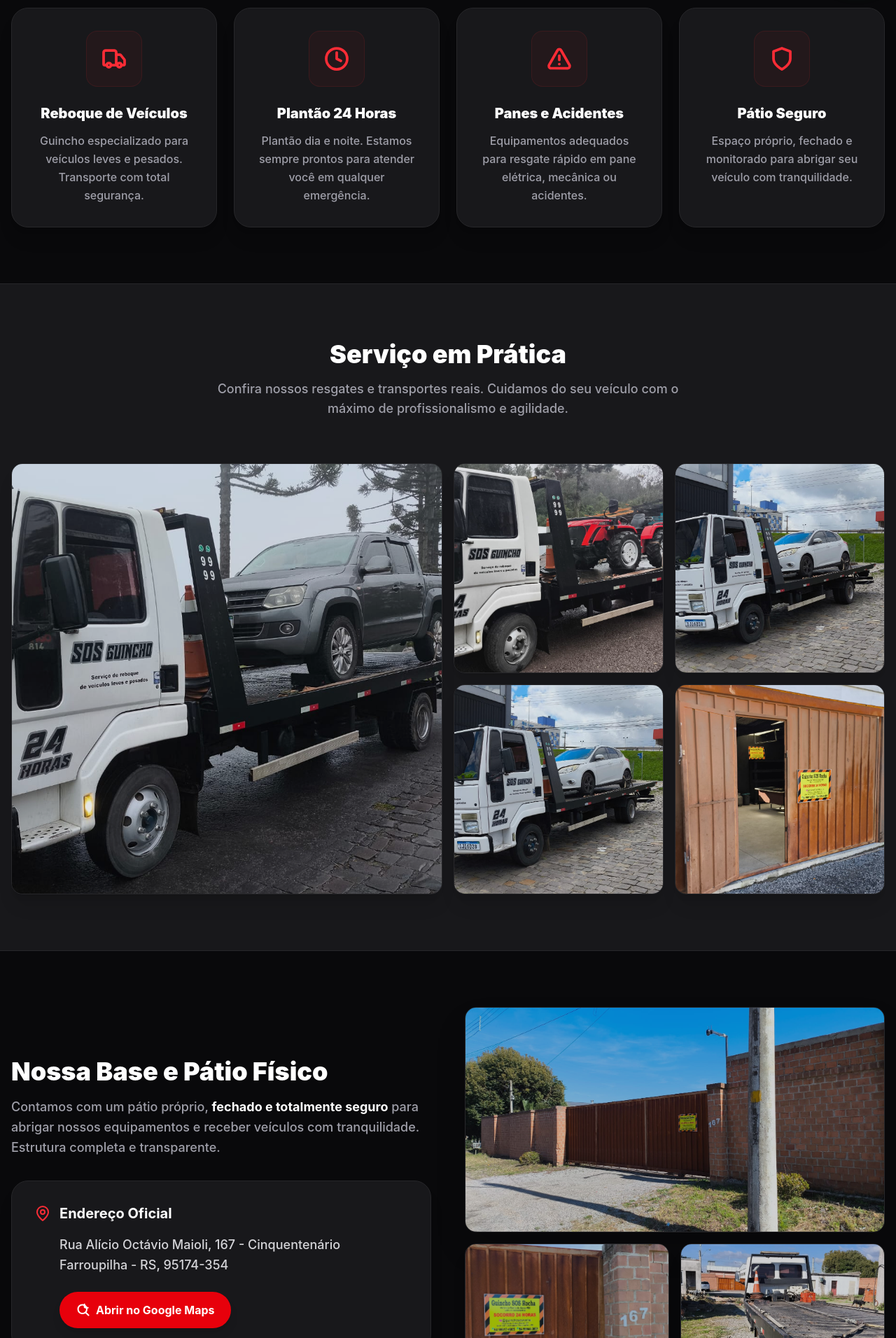
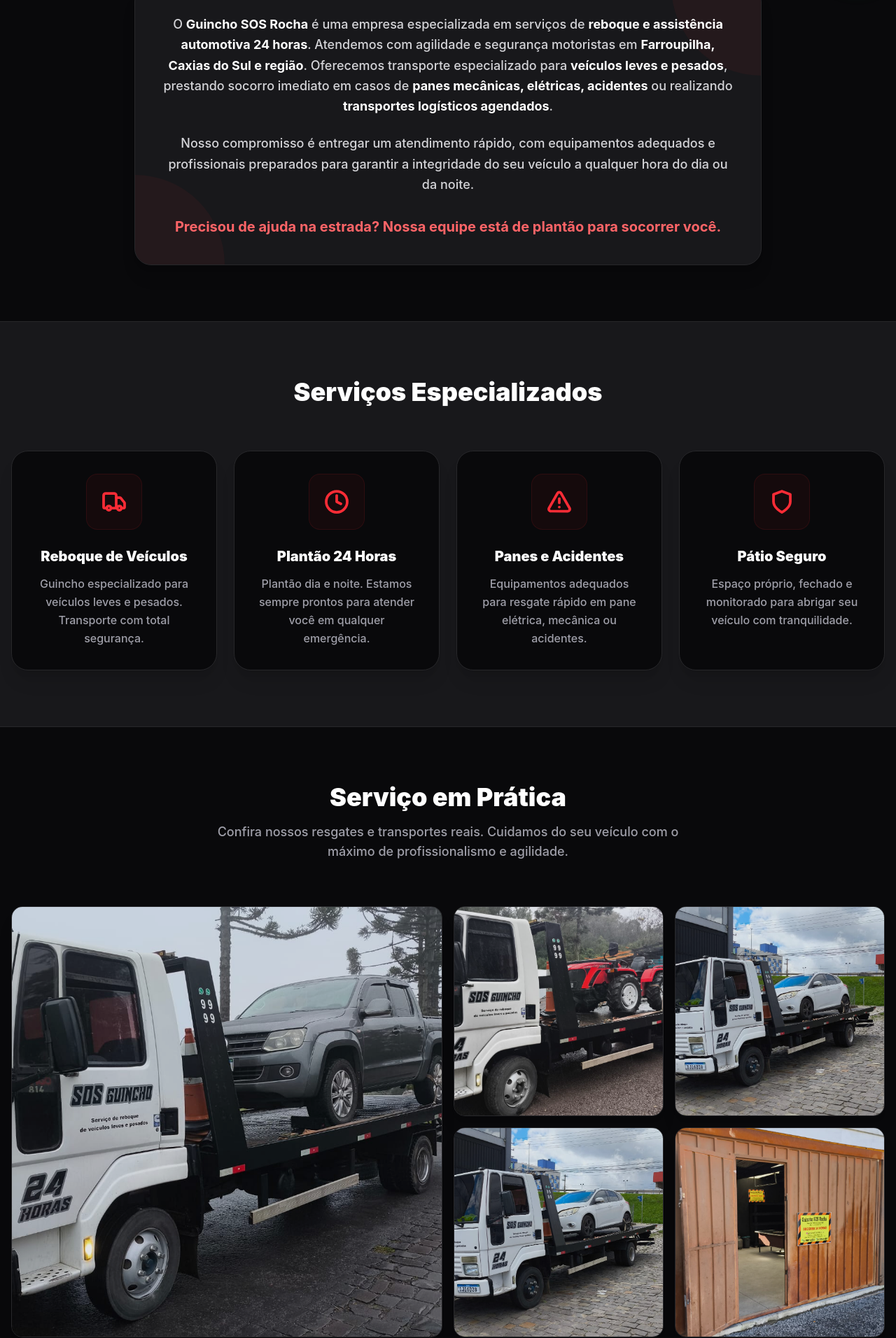
Before and after one commit to gugrando/guinchorocha, a React (Vite) app: page / in a window 1280 px wide. Shown: the part 808-2720 px from the top of the page at 70% size. Built offline with nearby package versions, Linux system fonts and the light colour scheme.

Commit message:
SEO: Update WhatsApp link, add GMB text and backlinks

```diff
--- a/index.html
+++ b/index.html
@@ -1,10 +1,12 @@
 <!doctype html>
-<html lang="en">
+<html lang="pt-BR">
   <head>
     <meta charset="UTF-8" />
     <link rel="icon" type="image/svg+xml" href="/favicon.svg" />
     <meta name="viewport" content="width=device-width, initial-scale=1.0" />
-    <title>guincho-sos</title>
+    <meta name="description" content="O Guincho SOS Rocha é uma empresa especializada em serviços de reboque e assistência automotiva 24 horas. Atendemos com agilidade em Farroupilha, Caxias do Sul e região." />
+    <meta name="keywords" content="Guincho SOS Rocha, reboque 24 horas, assistência automotiva, guincho Farroupilha, guincho Caxias do Sul, reboque de veículos leves e pesados, socorro imediato, panes mecânicas, auto socorro, guincho barato, reboque seguro" />
+    <title>Guincho SOS Rocha | Reboque e Assistência Automotiva 24h</title>
   </head>
   <body>
     <div id="root"></div>
--- a/src/App.jsx
+++ b/src/App.jsx
@@ -1,6 +1,9 @@
 import React from 'react';
 
 export default function App() {
+  const WHATSAPP_LINK = "https://wa.me/5554996174905";
+  const GMB_LINK = "https://share.google/P0FEzydHvsrsasUbq";
+
   return (
     <div className="min-h-screen bg-zinc-950 font-sans flex flex-col text-zinc-100 selection:bg-red-500 selection:text-white relative">
 
@@ -16,7 +19,8 @@
             </h1>
           </div>
 
-          <a href="tel:+5554999999999"
+          <a href={WHATSAPP_LINK}
+             target="_blank" rel="noopener noreferrer"
              className="bg-red-600 text-white font-semibold py-2 px-5 rounded-full flex items-center gap-2 hover:bg-red-500 transition-colors text-sm shadow-sm">
             <svg xmlns="http://www.w3.org/2000/svg" width="16" height="16" viewBox="0 0 24 24" fill="none" stroke="currentColor" strokeWidth="2" strokeLinecap="round" strokeLinejoin="round">
               <path d="M22 16.92v3a2 2 0 0 1-2.18 2 19.79 19.79 0 0 1-8.63-3.07 19.5 19.5 0 0 1-6-6 19.79 19.79 0 0 1-3.07-8.67A2 2 0 0 1 4.11 2h3a2 2 0 0 1 2 1.72 12.84 12.84 0 0 0 .7 2.81 2 2 0 0 1-.45 2.11L8.09 9.91a16 16 0 0 0 6 6l1.27-1.27a2 2 0 0 1 2.11-.45 12.84 12.84 0 0 0 2.81.7A2 2 0 0 1 22 16.92z"/>
@@ -27,7 +31,7 @@
       </header>
 
       {/* WHATSAPP FIXO NO CANTO */}
-      <a href="https://wa.me/5554999999999"
+      <a href={WHATSAPP_LINK}
          target="_blank"
          rel="noopener noreferrer"
          aria-label="Chamar no WhatsApp"
@@ -68,7 +72,7 @@
               Atendimento seguro e eficiente em <strong className="text-white">Farroupilha</strong> e <strong className="text-white">Caxias do Sul</strong>.
             </p>
 
-            <a href="https://wa.me/5554999999999"
+            <a href={WHATSAPP_LINK}
                target="_blank"
                rel="noopener noreferrer"
                className="bg-[#25D366] hover:bg-[#20bd5a] text-white font-bold text-base sm:text-lg py-3.5 px-8 rounded-full flex items-center justify-center gap-2 shadow-[0_4px_20px_rgba(37,211,102,0.25)] hover:-translate-y-1 transition-all">
@@ -81,14 +85,36 @@
           </div>
         </section>
 
+        {/* SEO SECTION: SOBRE A GUINCHO SOS ROCHA */}
+        <section className="py-20 px-4 bg-zinc-950 border-b border-zinc-800">
+          <div className="max-w-4xl mx-auto text-center">
+            <h2 className="text-3xl sm:text-4xl font-black text-white mb-8">Sobre o Guincho SOS Rocha</h2>
+            <div className="bg-zinc-900 p-8 sm:p-10 rounded-3xl border border-zinc-800 shadow-xl relative overflow-hidden">
+              <div className="absolute top-0 right-0 w-32 h-32 bg-red-500/5 rounded-bl-full"></div>
+              <div className="absolute bottom-0 left-0 w-32 h-32 bg-red-500/5 rounded-tr-full"></div>
+
+              <h3 className="sr-only">Especialistas em Reboque e Assistência Automotiva 24 horas</h3>
+              <p className="text-zinc-300 font-medium text-lg leading-relaxed text-left sm:text-center relative z-10">
+                O <strong className="text-white">Guincho SOS Rocha</strong> é uma empresa especializada em serviços de <strong className="text-white">reboque e assistência automotiva 24 horas</strong>. Atendemos com agilidade e segurança motoristas em <strong className="text-white">Farroupilha, Caxias do Sul e região</strong>. Oferecemos transporte especializado para <strong className="text-white">veículos leves e pesados</strong>, prestando socorro imediato em casos de <strong className="text-white">panes mecânicas, elétricas, acidentes</strong> ou realizando <strong className="text-white">transportes logísticos agendados</strong>.
+              </p>
+              <p className="text-zinc-300 font-medium text-lg leading-relaxed text-left sm:text-center mt-6 relative z-10">
+                Nosso compromisso é entregar um atendimento rápido, com equipamentos adequados e profissionais preparados para garantir a integridade do seu veículo a qualquer hora do dia ou da noite.
+              </p>
+              <p className="text-red-400 font-bold text-xl mt-8 relative z-10">
+                Precisou de ajuda na estrada? Nossa equipe está de plantão para socorrer você.
+              </p>
+            </div>
+          </div>
+        </section>
+
         {/* GRID DE SERVIÇOS (Otimizado) */}
-        <section className="py-20 px-4 bg-zinc-950 border-b border-zinc-800">
+        <section className="py-20 px-4 bg-zinc-900 border-b border-zinc-800">
           <div className="max-w-7xl mx-auto">
             <h3 className="text-3xl sm:text-4xl font-black text-center text-white mb-16">Serviços Especializados</h3>
 
             <div className="grid grid-cols-1 sm:grid-cols-2 lg:grid-cols-4 gap-6">
 
-              <div className="bg-zinc-900 rounded-3xl p-8 border border-zinc-800 shadow-xl hover:bg-zinc-800/80 transition-all hover:-translate-y-1 flex flex-col items-center text-center group">
+              <div className="bg-zinc-950 rounded-3xl p-8 border border-zinc-800 shadow-xl hover:bg-zinc-800 transition-all hover:-translate-y-1 flex flex-col items-center text-center group">
                 <div className="w-20 h-20 bg-red-500/5 rounded-2xl text-red-500 flex items-center justify-center mb-6 border border-red-500/10 group-hover:bg-red-500/10 transition-colors">
                   <svg xmlns="http://www.w3.org/2000/svg" width="36" height="36" viewBox="0 0 24 24" fill="none" stroke="currentColor" strokeWidth="2.5" strokeLinecap="round" strokeLinejoin="round">
                     <path d="M14 18V6a2 2 0 0 0-2-2H4a2 2 0 0 0-2 2v11a1 1 0 0 0 1 1h2"/><path d="M15 18H9"/><path d="M19 18h2a1 1 0 0 0 1-1v-3.65a1 1 0 0 0-.22-.624l-3.48-4.35A1 1 0 0 0 17.52 8H14"/><circle cx="17" cy="18" r="2"/><circle cx="7" cy="18" r="2"/>
@@ -98,7 +124,7 @@
                 <p className="text-zinc-400 font-medium leading-relaxed">Guincho especializado para veículos leves e pesados. Transporte com total segurança.</p>
               </div>
 
-              <div className="bg-zinc-900 rounded-3xl p-8 border border-zinc-800 shadow-xl hover:bg-zinc-800/80 transition-all hover:-translate-y-1 flex flex-col items-center text-center group">
+              <div className="bg-zinc-950 rounded-3xl p-8 border border-zinc-800 shadow-xl hover:bg-zinc-800 transition-all hover:-translate-y-1 flex flex-col items-center text-center group">
                 <div className="w-20 h-20 bg-red-500/5 rounded-2xl text-red-500 flex items-center justify-center mb-6 border border-red-500/10 group-hover:bg-red-500/10 transition-colors">
                   <svg xmlns="http://www.w3.org/2000/svg" width="36" height="36" viewBox="0 0 24 24" fill="none" stroke="currentColor" strokeWidth="2.5" strokeLinecap="round" strokeLinejoin="round">
                     <circle cx="12" cy="12" r="10"/><polyline points="12 6 12 12 16 14"/>
@@ -108,7 +134,7 @@
                 <p className="text-zinc-400 font-medium leading-relaxed">Plantão dia e noite. Estamos sempre prontos para atender você em qualquer emergência.</p>
               </div>
 
-              <div className="bg-zinc-900 rounded-3xl p-8 border border-zinc-800 shadow-xl hover:bg-zinc-800/80 transition-all hover:-translate-y-1 flex flex-col items-center text-center group">
+              <div className="bg-zinc-950 rounded-3xl p-8 border border-zinc-800 shadow-xl hover:bg-zinc-800 transition-all hover:-translate-y-1 flex flex-col items-center text-center group">
                 <div className="w-20 h-20 bg-red-500/5 rounded-2xl text-red-500 flex items-center justify-center mb-6 border border-red-500/10 group-hover:bg-red-500/10 transition-colors">
                   <svg xmlns="http://www.w3.org/2000/svg" width="36" height="36" viewBox="0 0 24 24" fill="none" stroke="currentColor" strokeWidth="2.5" strokeLinecap="round" strokeLinejoin="round">
                     <path d="m21.73 18-8-14a2 2 0 0 0-3.48 0l-8 14A2 2 0 0 0 4 21h16a2 2 0 0 0 1.73-3"/><path d="M12 9v4"/><path d="M12 17h.01"/>
@@ -118,7 +144,7 @@
                 <p className="text-zinc-400 font-medium leading-relaxed">Equipamentos adequados para resgate rápido em pane elétrica, mecânica ou acidentes.</p>
               </div>
 
-              <div className="bg-zinc-900 rounded-3xl p-8 border border-zinc-800 shadow-xl hover:bg-zinc-800/80 transition-all hover:-translate-y-1 flex flex-col items-center text-center group">
+              <div className="bg-zinc-950 rounded-3xl p-8 border border-zinc-800 shadow-xl hover:bg-zinc-800 transition-all hover:-translate-y-1 flex flex-col items-center text-center group">
                 <div className="w-20 h-20 bg-red-500/5 rounded-2xl text-red-500 flex items-center justify-center mb-6 border border-red-500/10 group-hover:bg-red-500/10 transition-colors">
                   <svg xmlns="http://www.w3.org/2000/svg" width="36" height="36" viewBox="0 0 24 24" fill="none" stroke="currentColor" strokeWidth="2.5" strokeLinecap="round" strokeLinejoin="round">
                     <path d="M12 22s8-4 8-10V5l-8-3-8 3v7c0 6 8 10 8 10"/>
@@ -133,7 +159,7 @@
         </section>
 
         {/* NOVA SEÇÃO: SERVIÇO EM PRÁTICA */}
-        <section className="py-20 px-4 bg-zinc-900 border-b border-zinc-800">
+        <section className="py-20 px-4 bg-zinc-950 border-b border-zinc-800">
           <div className="max-w-7xl mx-auto">
             <div className="text-center mb-16">
               <h3 className="text-3xl sm:text-4xl font-black text-white mb-4">Serviço em Prática</h3>
@@ -172,7 +198,7 @@
         </section>
 
         {/* PÁTIO FÍSICO E LOCALIZAÇÃO */}
-        <section className="py-20 px-4 bg-zinc-950 border-b border-zinc-800" id="localizacao">
+        <section className="py-20 px-4 bg-zinc-900 border-b border-zinc-800" id="localizacao">
           <div className="max-w-7xl mx-auto">
             <div className="grid grid-cols-1 lg:grid-cols-2 gap-12 items-center">
               <div className="space-y-8">
@@ -183,7 +209,7 @@
                   </p>
                 </div>
 
-                <div className="bg-zinc-900 p-6 sm:p-8 rounded-3xl border border-zinc-800 shadow-xl">
+                <div className="bg-zinc-950 p-6 sm:p-8 rounded-3xl border border-zinc-800 shadow-xl">
                   <h4 className="text-xl font-bold text-white mb-4 flex items-center gap-3">
                     <svg xmlns="http://www.w3.org/2000/svg" width="24" height="24" viewBox="0 0 24 24" fill="none" stroke="currentColor" strokeWidth="2" strokeLinecap="round" strokeLinejoin="round" className="text-red-500">
                       <path d="M20 10c0 6-8 12-8 12s-8-6-8-12a8 8 0 0 1 16 0Z"/><circle cx="12" cy="10" r="3"/>
@@ -196,13 +222,13 @@
                   </p>
 
                   <div className="pl-9">
-                    <a href="https://maps.google.com/?q=Rua+Alício+Octávio+Maioli,+167+-+Cinquentenário,+Farroupilha+-+RS,+95174-354"
+                    <a href={GMB_LINK}
                        target="_blank" rel="noopener noreferrer"
                        className="inline-flex items-center gap-2 bg-red-600 hover:bg-red-500 text-white font-bold py-3.5 px-6 rounded-full transition-all shadow-lg hover:-translate-y-1">
                       <svg xmlns="http://www.w3.org/2000/svg" width="20" height="20" viewBox="0 0 24 24" fill="none" stroke="currentColor" strokeWidth="2.5" strokeLinecap="round" strokeLinejoin="round">
                         <path d="M14 2v4a2 2 0 0 0 2 2h4"/><path d="m21 21-5.197-5.197m0 0A7.5 7.5 0 1 0 5.196 5.196a7.5 7.5 0 0 0 10.607 10.607Z"/>
                       </svg>
-                      Abrir no Google Maps
+                      Ver no Google Maps
                     </a>
                   </div>
                 </div>
@@ -228,28 +254,41 @@
 
       </main>
 
-      {/* FOOTER SEMÂNTICO */}
-      <footer className="bg-[#050505] text-zinc-400 pt-12 pb-6 px-4 border-t-2 border-red-900/50">
-        <div className="max-w-7xl mx-auto flex flex-col items-start gap-6">
+      {/* FOOTER SEMÂNTICO COM SEO E GMB */}
+      <footer className="bg-[#050505] text-zinc-400 pt-16 pb-8 px-4 border-t-2 border-red-900/50">
+        <div className="max-w-7xl mx-auto flex flex-col items-start gap-8">
 
-          <div className="w-full pb-6 border-b border-zinc-900">
-            <h2 className="text-2xl sm:text-3xl font-black text-white mb-2">Guincho SOS Rocha</h2>
-            <p className="text-zinc-500 font-medium">O seu socorro de veículos confiável na serra gaúcha.</p>
+          <div className="w-full pb-8 border-b border-zinc-900 flex flex-col md:flex-row md:items-end justify-between gap-6">
+            <div>
+              <h2 className="text-2xl sm:text-3xl font-black text-white mb-2">Guincho SOS Rocha</h2>
+              <p className="text-zinc-500 font-medium">Reboque e Assistência Automotiva 24 horas na Serra Gaúcha.</p>
+            </div>
+
+            <a href={GMB_LINK} target="_blank" rel="noopener noreferrer" className="bg-white/5 hover:bg-white/10 border border-white/10 text-white py-3 px-6 rounded-xl flex items-center gap-3 transition-all group">
+              <svg xmlns="http://www.w3.org/2000/svg" width="24" height="24" viewBox="0 0 24 24" fill="none" stroke="currentColor" strokeWidth="2" strokeLinecap="round" strokeLinejoin="round" className="text-blue-500">
+                <path d="M21.54 15.11l-3.25-3.25a2 2 0 0 0-2.83 0l-1.06 1.06a8 8 0 0 1-5.3-5.3l1.06-1.06a2 2 0 0 0 0-2.83l-3.25-3.25a2 2 0 0 0-2.83 0l-1.5 1.5a2.5 2.5 0 0 0-.6 2.1c.95 4.35 4.45 7.85 8.8 8.8a2.5 2.5 0 0 0 2.1-.6l1.5-1.5a2 2 0 0 0 0-2.83z"/>
+              </svg>
+              <div className="flex flex-col text-left">
+                <span className="text-xs font-semibold text-zinc-400 uppercase tracking-wider">Google Meu Negócio</span>
+                <span className="font-bold group-hover:text-red-400 transition-colors">Avalie nosso serviço</span>
+              </div>
+            </a>
           </div>
 
-          <address className="not-italic w-full flex flex-col md:flex-row gap-6 md:gap-16 text-sm leading-relaxed mb-6">
+          <address className="not-italic w-full flex flex-col md:flex-row gap-6 md:gap-16 text-sm leading-relaxed mb-8">
             <div className="flex flex-col gap-2">
               <p><strong className="text-zinc-300">CNPJ:</strong> 61.458.540/0001-08</p>
+              <p><strong className="text-zinc-300">Plantão:</strong> (54) 99617-4905</p>
             </div>
             <div className="flex flex-col gap-2 md:border-l md:border-zinc-900 md:pl-6">
-              <p><strong className="text-zinc-300">Endereço Sede:</strong></p>
+              <p><strong className="text-zinc-300">Endereço Sede e Pátio:</strong></p>
               <p>Rua Alício Octávio Maioli, 167 - Cinquentenário<br />
                  Farroupilha - RS, 95174-354</p>
             </div>
           </address>
 
           <div className="w-full pt-6 border-t border-zinc-900 flex flex-col md:flex-row items-center justify-between gap-4 text-xs">
-            <p>&copy; {new Date().getFullYear()} Guincho SOS Rocha. Todos os direitos reservados.</p>
+            <p>&copy; {new Date().getFullYear()} Guincho SOS Rocha. Todos os direitos reservados. Reboque 24 Horas em Farroupilha e Caxias do Sul.</p>
 
             <p className="opacity-50">
               Desenvolvido por <a href="https://instagram.com/nivix.co" target="_blank" rel="noopener noreferrer" className="text-yellow-500 hover:text-yellow-400 font-bold transition-colors">@nivix</a>
```
